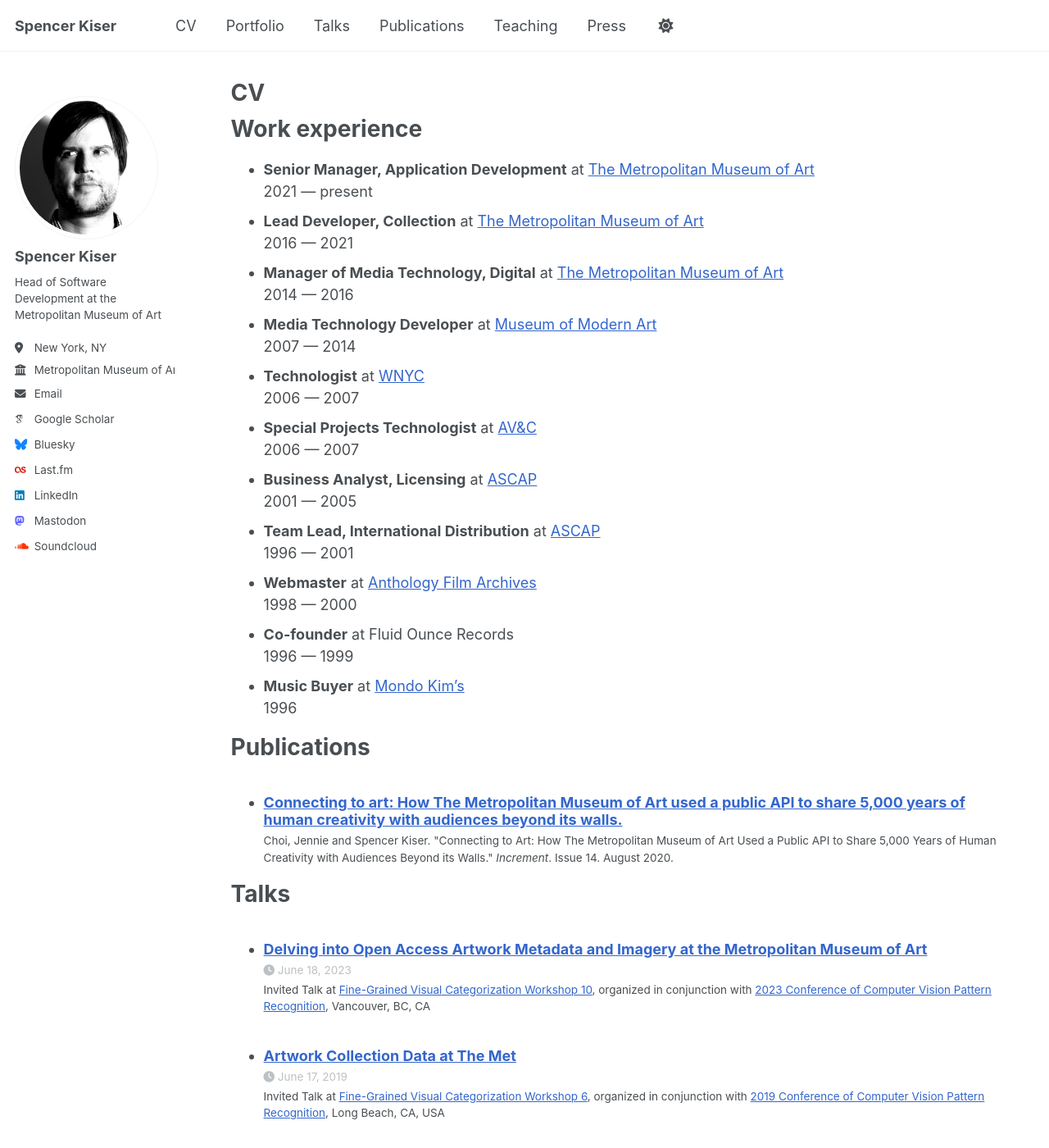
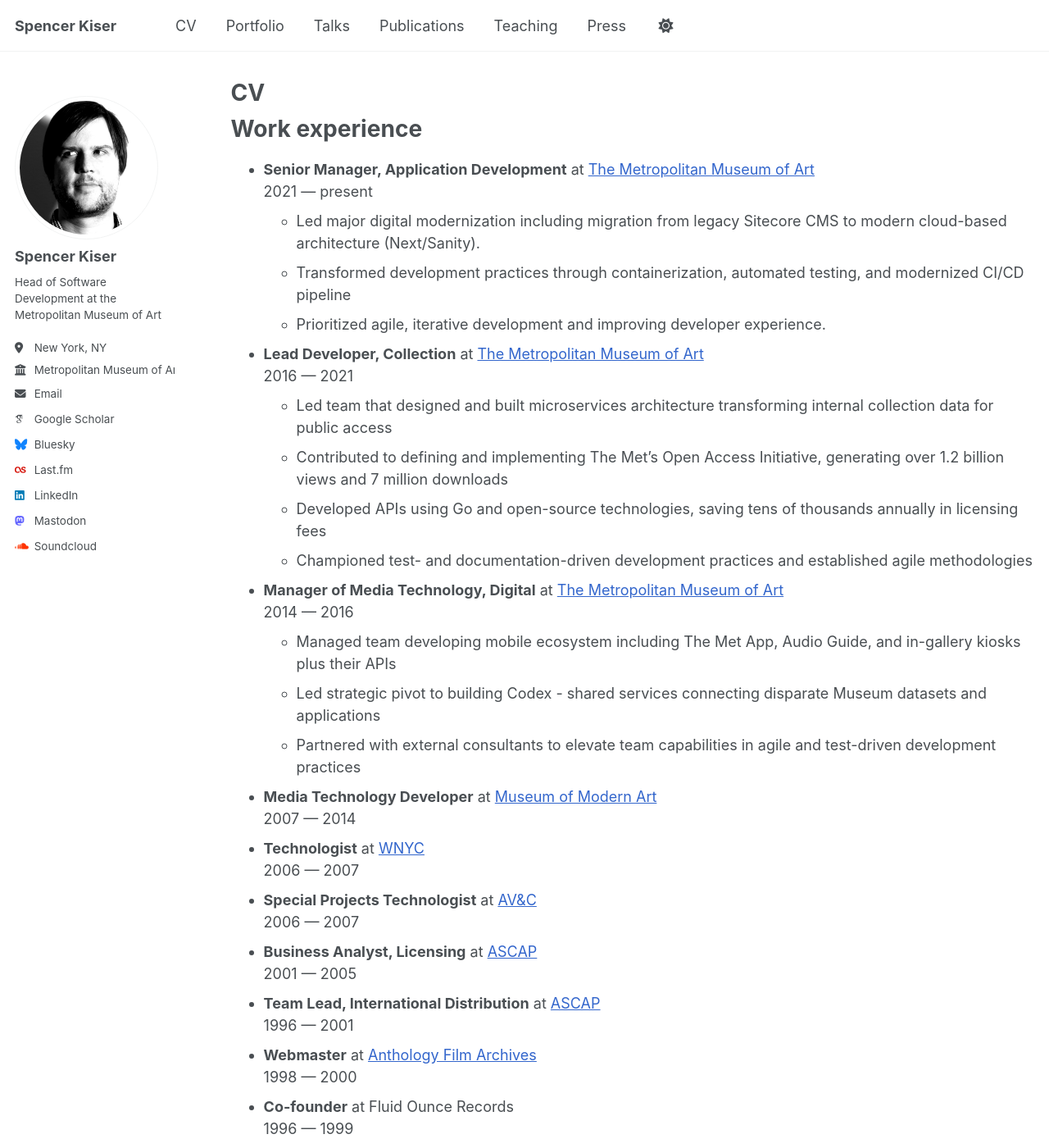
Before and after one commit to spencerk/spencerk.github.io, a Jekyll site: the page built from _pages/cv.md, in a window 1280 px wide and 1400 px high. Shown: the whole window at 82% size. Built offline with Jekyll 4.4.1, drawn with Linux system fonts in a browser that asks for light colours; some web fonts are replaced.

Commit message:
updated Met in CV

```diff
--- a/_pages/cv.md
+++ b/_pages/cv.md
@@ -12,11 +12,21 @@
 Work experience
 ===
 * **Senior Manager, Application Development** at [The Metropolitan Museum of Art](https://www.metmuseum.org/)
-  2021 — present
+ 2021 — present
+  - Led major digital modernization including migration from legacy Sitecore CMS to modern cloud-based architecture (Next/Sanity).
+  - Transformed development practices through containerization, automated testing, and modernized CI/CD pipeline
+  - Prioritized agile, iterative development and improving developer experience.
 * **Lead Developer, Collection** at [The Metropolitan Museum of Art](https://www.metmuseum.org/)
   2016 — 2021
+  - Led team that designed and built microservices architecture transforming internal collection data for public access
+  - Contributed to defining and implementing The Met's Open Access Initiative, generating over 1.2 billion views and 7 million downloads
+  - Developed APIs using Go and open-source technologies, saving tens of thousands annually in licensing fees
+  - Championed test- and documentation-driven development practices and established agile methodologies
 * **Manager of Media Technology, Digital** at [The Metropolitan Museum of Art](https://www.metmuseum.org/)
   2014 — 2016
+  - Managed team developing mobile ecosystem including The Met App, Audio Guide, and in-gallery kiosks plus their APIs
+  - Led strategic pivot to building Codex - shared services connecting disparate Museum datasets and applications
+  - Partnered with external consultants to elevate team capabilities in agile and test-driven development practices
 * **Media Technology Developer** at [Museum of Modern Art](https://www.moma.org/)
   2007 — 2014
 * **Technologist** at [WNYC](https://www.wnyc.org/)
```
